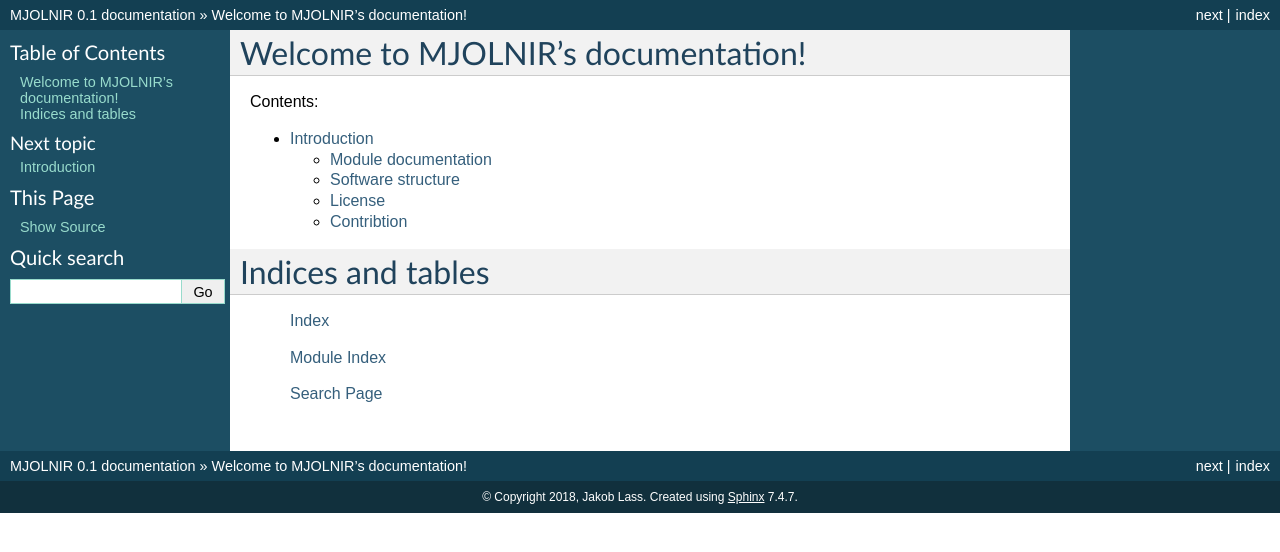
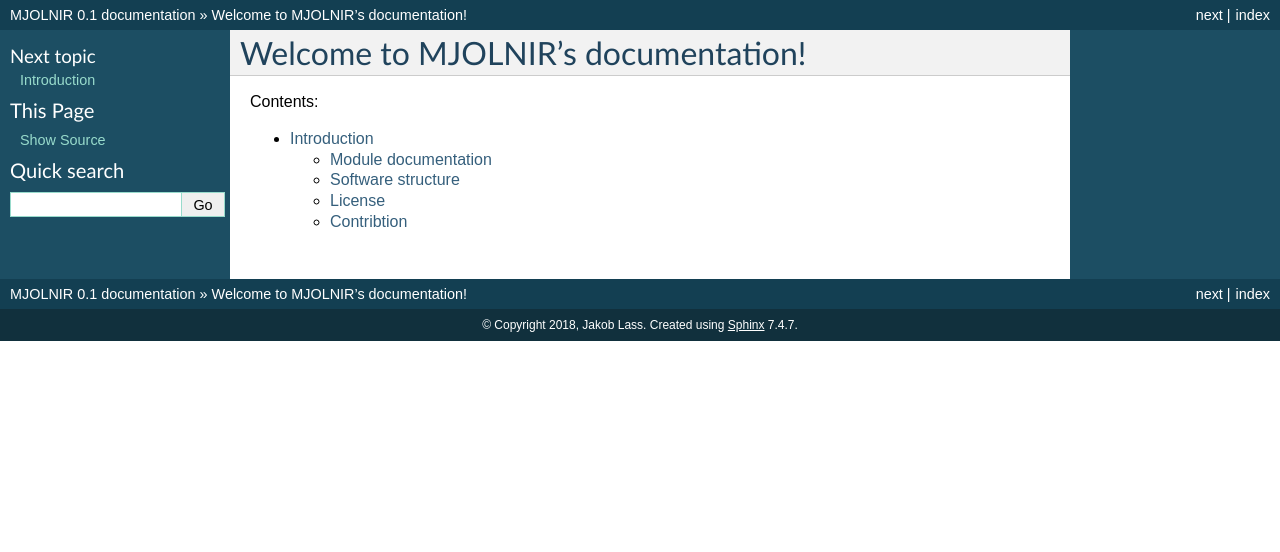
Before and after one commit to MJOLNIRPackage/MJOLNIR, a Sphinx documentation site: the page built from docs/index.rst, in a window 1280 px wide. Shown: the top 552 px of the page. Built offline with Sphinx 7.4.7, drawn with Linux system fonts in a browser that asks for light colours.

Commit message:
Cleanup of index.rst and README

```diff
--- a/docs/index.rst
+++ b/docs/index.rst
@@ -11,13 +11,3 @@ Welcome to MJOLNIR's documentation!
    :caption: Contents:
 
    Introduction
-
-
-Indices and tables
-==================
-
-   :ref:`genindex`
-
-   :ref:`modindex`
-
-   :ref:`search`
```
Also changed, not shown: README.md (+3 -0 lines).
